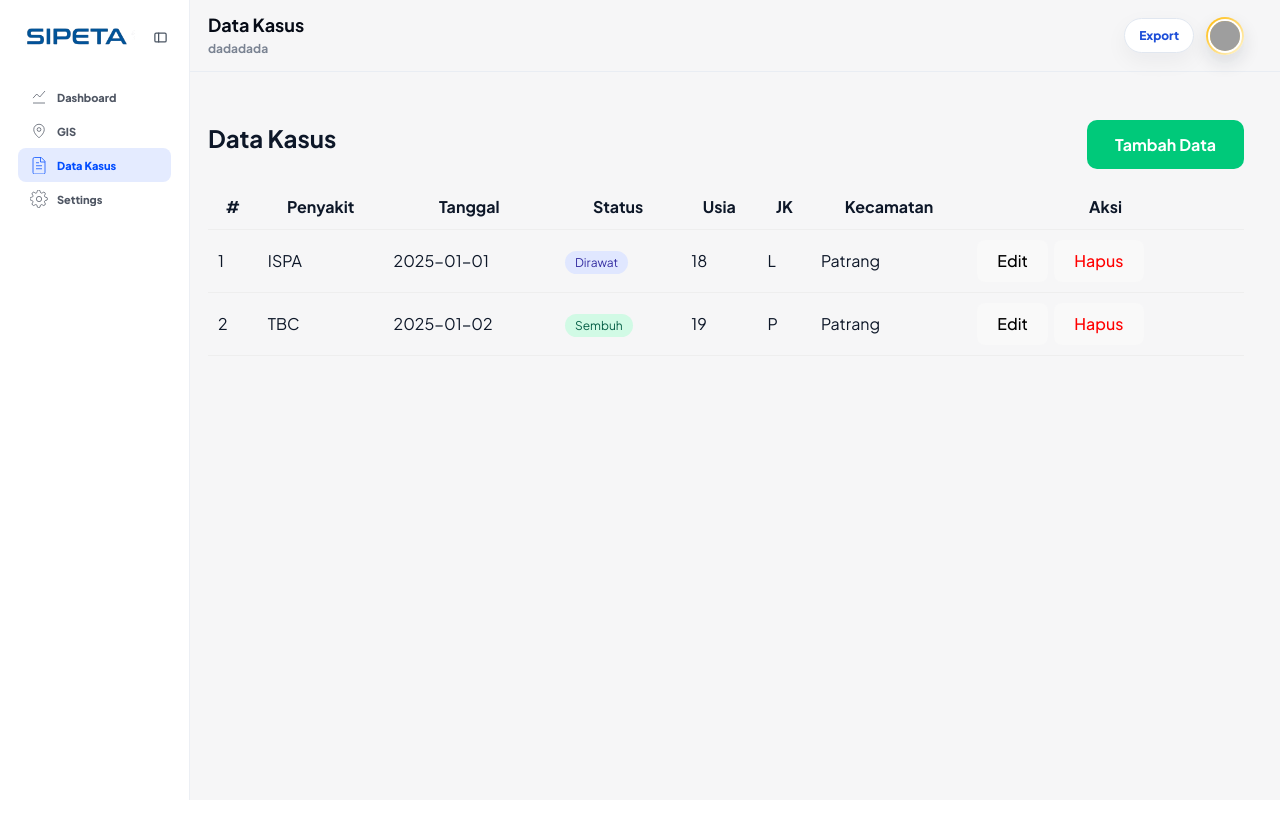
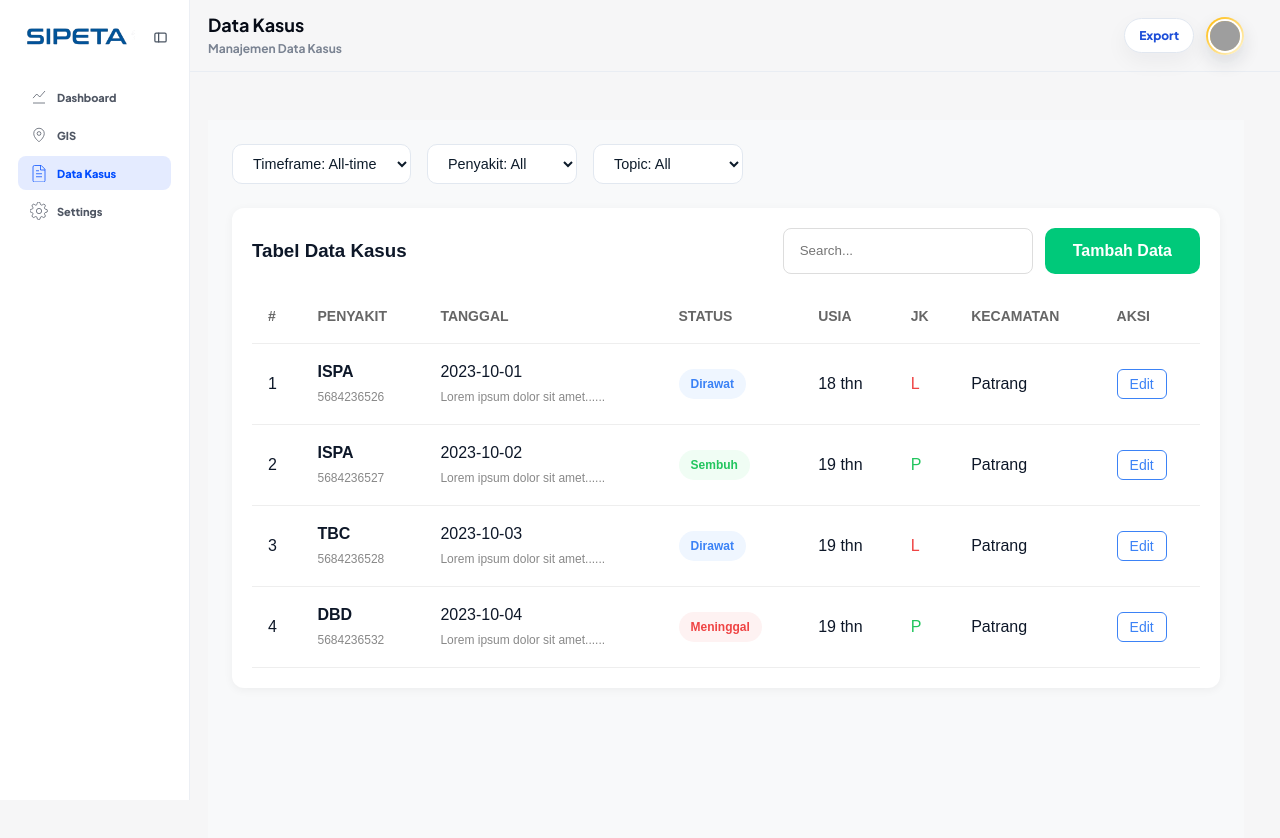
Before and after one commit to Addam884/SIPETA_WEB, a React (Vite) app in the folder sipeta-frontend/: page /admin in a window 1280 px wide. Both pictures are taken after a click on the button "Data Kasus". Shown: the top 838 px of the page. Before the commit the page ends 800 px from the top, so only its background shows below. Built offline with nearby package versions, Linux system fonts and the light colour scheme; grey boxes are pictures that could not be loaded.

Commit message:
Fix layout, dan childpage

```diff
--- a/sipeta-frontend/index.html
+++ b/sipeta-frontend/index.html
@@ -2,9 +2,9 @@
 <html lang="en">
   <head>
     <meta charset="UTF-8" />
-    <link rel="icon" type="image/svg+xml" href="/vite.svg" />
+    <link rel="icon" type="image/svg+xml" href="/logo2.png" />
     <meta name="viewport" content="width=device-width, initial-scale=1.0" />
-    <title>sipeta-frontend</title>
+    <title>SIPETA - Surveilans</title>
   </head>
   <body>
     <div id="root"></div>
--- a/sipeta-frontend/src/layouts/DashboardLayout.tsx
+++ b/sipeta-frontend/src/layouts/DashboardLayout.tsx
@@ -6,6 +6,7 @@ import "../styles/DashboardLayout.css";
 
 /*pagenya disini*/
 import Datakasus from "../pages/datakasus.tsx";
+import DashboarAdmin from "../pages/dashboard/AdminDashboard.tsx"
 
 /* ✅ TAMBAHAN ROLE */
 export type Role = "user" | "admin" | "superadmin";
@@ -85,10 +86,10 @@ const menuItems: MenuItem[] = [
 
 const pageDescriptions: Record<MenuKey, string> = {
   dashboard: "Ringkasan data surveilans penyakit menular.",
-  gis: "Tampilan peta GIS akan ditempatkan di area child page.",
-  settings: "Konfigurasi sistem akan ditempatkan di area child page.",
-  datakasus: "dadadada",
-  datamaster: "adadadadad"
+  gis: "Peta interaktif GIS.",
+  settings: "Konfigurasi akun kalian disini.",
+  datakasus: "Manajemen Data Kasus",
+  datamaster: "Manajemen Data Master"
 };
 
 /* ✅ HANYA TAMBAH PROPS */
@@ -125,7 +126,7 @@ useEffect(() => {
 
   //aktifin child page disini//
   const pageMap: Record<MenuKey, ReactNode> = {
-  dashboard: <div>Dashboard Page</div>, // nanti ganti component
+  dashboard: <DashboarAdmin/>,
   gis: <div>GIS Page</div>,
   datakasus: <Datakasus />,
   datamaster: <div>Data Master Page</div>,
--- a/sipeta-frontend/src/pages/datakasus.tsx
+++ b/sipeta-frontend/src/pages/datakasus.tsx
@@ -1,35 +1,67 @@
-import { useState } from "react";
-import "../styles/Datakasus.css";
+import React, { useState } from 'react';
+import '../styles/Datakasus.css';
 
-type DataKasus = {
+// Interface untuk tipe data kasus
+interface Kasus {
   id: number;
   penyakit: string;
+  kodePenyakit: string;
   tanggal: string;
-  status: "Dirawat" | "Sembuh" | "Meninggal" | "Inactive";
+  keterangan: string;
+  status: 'Dirawat' | 'Sembuh' | 'Inactive' | 'Meninggal';
   usia: number;
-  jk: "L" | "P";
+  jk: 'L' | 'P';
   kecamatan: string;
+}
+
+// Data Dummy
+const dummyData: Kasus[] = [
+  { id: 1, penyakit: 'ISPA', kodePenyakit: '5684236526', tanggal: '2023-10-01', keterangan: 'Lorem ipsum dolor sit amet...', status: 'Dirawat', usia: 18, jk: 'L', kecamatan: 'Patrang' },
+  { id: 2, penyakit: 'ISPA', kodePenyakit: '5684236527', tanggal: '2023-10-02', keterangan: 'Lorem ipsum dolor sit amet...', status: 'Sembuh', usia: 19, jk: 'P', kecamatan: 'Patrang' },
+  { id: 3, penyakit: 'TBC', kodePenyakit: '5684236528', tanggal: '2023-10-03', keterangan: 'Lorem ipsum dolor sit amet...', status: 'Dirawat', usia: 19, jk: 'L', kecamatan: 'Patrang' },
+  { id: 4, penyakit: 'DBD', kodePenyakit: '5684236532', tanggal: '2023-10-04', keterangan: 'Lorem ipsum dolor sit amet...', status: 'Meninggal', usia: 19, jk: 'P', kecamatan: 'Patrang' },
+];
+
+const Datakasus: React.FC = () => {
+  const [isAddModalOpen, setIsAddModalOpen] = useState(false);
+  const [isEditModalOpen, setIsEditModalOpen] = useState(false);
+  const [selectedKasus, setSelectedKasus] = useState<Kasus | null>(null);
+
+  // Helper untuk warna status
+  const getStatusClass = (status: string) => {
+    switch (status) {
+      case 'Dirawat': return 'status-dirawat';
+      case 'Sembuh': return 'status-sembuh';
+      case 'Inactive': return 'status-inactive';
+      case 'Meninggal': return 'status-meninggal';
+      default: return '';
+    }
   };
 
-const dummyData: DataKasus[] = [
-  { id: 1, penyakit: "ISPA", tanggal: "2025-01-01", status: "Dirawat", usia: 18, jk: "L", kecamatan: "Patrang" },
-  { id: 2, penyakit: "TBC", tanggal: "2025-01-02", status: "Sembuh", usia: 19, jk: "P", kecamatan: "Patrang" },
-];
-
-export default function DataKasusPage() {
-  const [data, setData] = useState<DataKasus[]>(dummyData);
-  const [openModal, setOpenModal] = useState(false);
+  const handleEditClick = (kasus: Kasus) => {
+    setSelectedKasus(kasus);
+    setIsEditModalOpen(true);
+  };
 
   return (
-    <div className="data-kasus">
-      <div className="data-kasus__header">
-        <h2>Data Kasus</h2>
-        <button onClick={() => setOpenModal(true)} className="btn-primary">
-          Tambah Data
-        </button>
+    <div className="data-kasus-container">
+
+      <div className="filters-container">
+        <select className="filter-select"><option>Timeframe: All-time</option></select>
+        <select className="filter-select"><option>Penyakit: All</option></select>
+        <select className="filter-select"><option>Topic: All</option></select>
       </div>
 
-      <table className="data-table">
+      <div className="table-card">
+        <div className="table-header-actions">
+          <h3>Tabel Data Kasus</h3>
+          <div style={{ display: 'flex', gap: '12px' }}>
+            <input type="text" placeholder="Search..." className="search-box" />
+            <button className="btn-primary" onClick={() => setIsAddModalOpen(true)}>Tambah Data</button>
+          </div>
+        </div>
+
+        <table>
           <thead>
             <tr>
               <th>#</th>
@@ -43,105 +75,128 @@ export default function DataKasusPage() {
             </tr>
           </thead>
           <tbody>
-          {data.map((item, i) => (
-            <tr key={item.id}>
-              <td>{i + 1}</td>
-              <td>{item.penyakit}</td>
-              <td>{item.tanggal}</td>
+            {dummyData.map((row, index) => (
+              <tr key={row.id}>
+                <td>{index + 1}</td>
                 <td>
-                <span className={`badge ${item.status.toLowerCase()}`}>
-                  {item.status}
-                </span>
+                  <strong>{row.penyakit}</strong><br />
+                  <span style={{ fontSize: '12px', color: '#888' }}>{row.kodePenyakit}</span>
                 </td>
-              <td>{item.usia}</td>
-              <td>{item.jk}</td>
-              <td>{item.kecamatan}</td>
                 <td>
-                <button className="btn-sm">Edit</button>
-                <button className="btn-sm danger">Hapus</button>
+                  {row.tanggal}<br />
+                  <span style={{ fontSize: '12px', color: '#888' }}>{row.keterangan.substring(0, 30)}...</span>
+                </td>
+                <td><span className={`status-badge ${getStatusClass(row.status)}`}>{row.status}</span></td>
+                <td>{row.usia} thn</td>
+                <td style={{ color: row.jk === 'L' ? '#ef4444' : '#22c55e' }}>{row.jk}</td>
+                <td>{row.kecamatan}</td>
+                <td>
+                  <button className="btn-outline" onClick={() => handleEditClick(row)}>Edit</button>
                 </td>
               </tr>
             ))}
           </tbody>
         </table>
+      </div>
 
-      {openModal && (
-        <TambahDataModal onClose={() => setOpenModal(false)} />
+      {/* MODAL TAMBAH DATA */}
+      {isAddModalOpen && (
+        <div className="modal-overlay">
+          <div className="modal-content">
+            <div className="modal-header">
+              <h3>Tambah Data Kasus</h3>
+              <button className="close-btn" onClick={() => setIsAddModalOpen(false)}>&times;</button>
+            </div>
+
+            <div className="form-grid">
+              <div className="form-group"><label>Penyakit</label><input type="text" /></div>
+              <div className="form-group"><label>Usia</label><input type="number" /></div>
+              <div className="form-group"><label>Status</label>
+                <select><option>Dirawat</option><option>Sembuh</option><option>Meninggal</option></select>
+              </div>
+              <div className="form-group"><label>Tanggal</label><input type="date" /></div>
+              <div className="form-group"><label>Jenis Kelamin</label>
+                <select><option>L</option><option>P</option></select>
+              </div>
+              <div className="form-group"><label>Kecamatan</label><input type="text" /></div>
+              <div className="form-group"><label>Kode Penyakit</label><input type="text" /></div>
+            </div>
+
+            <div className="modal-actions-row">
+              <button className="btn-primary">Tambah Data Manual</button>
+            </div>
+
+            <div className="info-note">
+              Note : Unggah file berformat CSV atau Excel (.xlsx) yang berisi data kasus penyakit sesuai template. Pastikan kolom meliputi tanggal_kasus, penyakit, wilayah, umur, dll.
+            </div>
+
+            <div className="modal-actions-row">
+              <label className="btn-success" style={{ cursor: 'pointer' }}>
+                Upload Data CSV/Excel
+                <input type="file" accept=".csv, .xlsx" style={{ display: 'none' }} />
+              </label>
+            </div>
+
+            <h4 style={{ marginTop: '20px' }}>Preview Data Upload</h4>
+            <div className="table-card" style={{ marginTop: '10px', padding: '10px' }}>
+               {/* Reusable table layout for preview */}
+               <table style={{ fontSize: '13px' }}>
+                  <thead>
+                    <tr><th>Penyakit</th><th>Tanggal</th><th>Status</th><th>Usia</th><th>JK</th></tr>
+                  </thead>
+                  <tbody>
+                    <tr><td colSpan={5} style={{ textAlign: 'center', color: '#888' }}>Belum ada data yang diunggah</td></tr>
+                  </tbody>
+               </table>
+            </div>
+
+            <div className="modal-actions-row" style={{ marginTop: '20px' }}>
+              <button className="btn-primary">Simpan Semua Data</button>
+            </div>
+          </div>
+        </div>
+      )}
+
+      {/* MODAL EDIT DATA */}
+      {isEditModalOpen && selectedKasus && (
+        <div className="modal-overlay">
+          <div className="modal-content" style={{ maxWidth: '600px' }}>
+            <div className="modal-header">
+              <h3>Edit Data Kasus</h3>
+              <button className="close-btn" onClick={() => setIsEditModalOpen(false)}>&times;</button>
+            </div>
+
+            <div className="form-grid" style={{ gridTemplateColumns: '1fr 1fr' }}>
+              <div className="form-group">
+                <label>Penyakit</label>
+                <input type="text" defaultValue={selectedKasus.penyakit} />
+              </div>
+              <div className="form-group">
+                <label>Status</label>
+                <select defaultValue={selectedKasus.status}>
+                  <option>Dirawat</option><option>Sembuh</option>
+                  <option>Inactive</option><option>Meninggal</option>
+                </select>
+              </div>
+              <div className="form-group">
+                <label>Usia</label>
+                <input type="number" defaultValue={selectedKasus.usia} />
+              </div>
+              <div className="form-group">
+                <label>Kecamatan</label>
+                <input type="text" defaultValue={selectedKasus.kecamatan} />
+              </div>
+            </div>
+
+            <div className="modal-actions-row" style={{ marginTop: '20px' }}>
+              <button className="btn-outline" onClick={() => setIsEditModalOpen(false)}>Batal</button>
+              <button className="btn-primary" onClick={() => setIsEditModalOpen(false)}>Simpan Perubahan</button>
+            </div>
+          </div>
+        </div>
       )}
     </div>
   );
-
-  type Props = {
-  onClose: () => void;
 };
 
-function TambahDataModal({ onClose }: Props) {
-  const [preview, setPreview] = useState<any[]>([]);
-
-  const handleFile = (e: React.ChangeEvent<HTMLInputElement>) => {
-    const file = e.target.files?.[0];
-    if (!file) return;
-
-    // sementara dummy preview
-    setPreview([
-      { penyakit: "ISPA", usia: 18, status: "Dirawat" },
-      { penyakit: "TBC", usia: 19, status: "Sembuh" },
-    ]);
-  };
-
-  return (
-    <div className="modal-overlay">
-      <div className="modal">
-        <h3>Tambah Data Kasus</h3>
-
-        {/* FORM */}
-        <div className="form-grid">
-          <input placeholder="Penyakit" />
-          <input placeholder="Usia" />
-          <input placeholder="Status" />
-          <input placeholder="Tanggal" />
-          <input placeholder="Jenis Kelamin" />
-          <input placeholder="Kecamatan" />
-          <input placeholder="Kode Penyakit" />
-        </div>
-
-        {/* UPLOAD */}
-        <div className="upload-section">
-          <input type="file" accept=".csv,.xlsx" onChange={handleFile} />
-          <button className="btn-success">Upload Data</button>
-        </div>
-
-        {/* PREVIEW */}
-        {preview.length > 0 && (
-          <>
-            <h4>Preview Data</h4>
-            <table className="data-table">
-              <thead>
-                <tr>
-                  <th>Penyakit</th>
-                  <th>Status</th>
-                  <th>Usia</th>
-                </tr>
-              </thead>
-              <tbody>
-                {preview.map((item, i) => (
-                  <tr key={i}>
-                    <td>{item.penyakit}</td>
-                    <td>{item.status}</td>
-                    <td>{item.usia}</td>
-                  </tr>
-                ))}
-              </tbody>
-            </table>
-          </>
-        )}
-
-        <div className="modal-footer">
-          <button onClick={onClose}>Batal</button>
-          <button className="btn-primary">Simpan Data</button>
-        </div>
-      </div>
-    </div>
-  );
-}
-}
+export default Datakasus;
--- a/sipeta-frontend/src/styles/DashboardLayout.css
+++ b/sipeta-frontend/src/styles/DashboardLayout.css
@@ -178,6 +178,7 @@
   text-align: left;
   cursor: pointer;
   transition: background 0.2s ease, color 0.2s ease, transform 0.2s ease;
+  margin-bottom: 4px;
 }
 
 .dashboard-menu__item:hover {
--- a/sipeta-frontend/src/styles/Datakasus.css
+++ b/sipeta-frontend/src/styles/Datakasus.css
@@ -1,84 +1,198 @@
-.data-kasus__header {
+/* DataKasus.css */
+.data-kasus-container {
+  padding: 24px;
+  background-color: #f8f9fa;
+  min-height: 100vh;
+  font-family: sans-serif;
+}
+
+.header-section {
   display: flex;
   justify-content: space-between;
+  align-items: center;
+  margin-bottom: 20px;
+}
+
+.header-section h2 {
+  margin: 0;
+  font-size: 24px;
+  color: #333;
+}
+
+.filters-container {
+  display: flex;
+  gap: 16px;
+  margin-bottom: 24px;
+}
+
+.filter-select {
+  padding: 8px 16px;
+  border: 1px solid #ddd;
+  border-radius: 8px;
+  background-color: white;
+  min-width: 150px;
+}
+
+.table-card {
+  background: white;
+  border-radius: 12px;
+  padding: 20px;
+  box-shadow: 0 2px 10px rgba(0,0,0,0.05);
+}
+
+.table-header-actions {
+  display: flex;
+  justify-content: space-between;
+  align-items: center;
   margin-bottom: 16px;
 }
 
-.data-table {
+.search-box {
+  padding: 8px 16px;
+  border: 1px solid #ddd;
+  border-radius: 8px;
+  width: 250px;
+}
+
+.btn-primary {
+  background-color: #3b82f6;
+  color: white;
+  border: none;
+  padding: 10px 20px;
+  border-radius: 8px;
+  cursor: pointer;
+  font-weight: 600;
+}
+
+.btn-success {
+  background-color: #22c55e;
+  color: white;
+  border: none;
+  padding: 10px 20px;
+  border-radius: 8px;
+  cursor: pointer;
+  font-weight: 600;
+}
+
+.btn-outline {
+  background-color: white;
+  color: #3b82f6;
+  border: 1px solid #3b82f6;
+  padding: 6px 12px;
+  border-radius: 6px;
+  cursor: pointer;
+  font-size: 14px;
+}
+
+/* Table Styles */
+table {
   width: 100%;
   border-collapse: collapse;
 }
 
-.data-table th,
-.data-table td {
-  padding: 10px;
+th, td {
+  padding: 16px;
+  text-align: left;
   border-bottom: 1px solid #eee;
 }
 
-.badge {
-  padding: 4px 10px;
-  border-radius: 12px;
-  font-size: 12px;
+th {
+  color: #666;
+  font-weight: 600;
+  font-size: 14px;
+  text-transform: uppercase;
 }
 
-.badge.dirawat { background: #e0e7ff; color: #3730a3; }
-.badge.sembuh { background: #d1fae5; color: #065f46; }
-.badge.meninggal { background: #fee2e2; color: #991b1b; }
-
-.btn-primary {
-  background: #2563eb;
-  color: white;
-  padding: 8px 14px;
-  border-radius: 8px;
+/* Status Badges */
+.status-badge {
+  padding: 6px 12px;
+  border-radius: 20px;
+  font-size: 12px;
+  font-weight: 600;
+  display: inline-block;
 }
 
-.btn-success {
-  background: #22c55e;
-  color: white;
-  padding: 8px 14px;
-  border-radius: 8px;
-}
+.status-dirawat { background-color: #eff6ff; color: #3b82f6; }
+.status-sembuh { background-color: #f0fdf4; color: #22c55e; }
+.status-inactive { background-color: #f1f5f9; color: #64748b; }
+.status-meninggal { background-color: #fef2f2; color: #ef4444; }
 
-.btn-sm {
-  margin-right: 6px;
-}
-
-.btn-sm.danger {
-  color: red;
-}
-
-/* MODAL */
+/* Modal Overlay */
 .modal-overlay {
   position: fixed;
-  inset: 0;
-  background: rgba(0,0,0,0.3);
+  top: 0;
+  left: 0;
+  width: 100%;
+  height: 100%;
+  background: rgba(0, 0, 0, 0.5);
   display: flex;
   justify-content: center;
   align-items: center;
+  z-index: 1000;
 }
 
-.modal {
+.modal-content {
   background: white;
-  padding: 20px;
-  width: 700px;
   border-radius: 12px;
+  padding: 24px;
+  width: 90%;
+  max-width: 1000px;
+  max-height: 90vh;
+  overflow-y: auto;
 }
 
+.modal-header {
+  display: flex;
+  justify-content: space-between;
+  align-items: center;
+  margin-bottom: 20px;
+}
+
+.close-btn {
+  background: none;
+  border: none;
+  font-size: 24px;
+  cursor: pointer;
+  color: #666;
+}
+
+/* Form Grid */
 .form-grid {
   display: grid;
   grid-template-columns: repeat(3, 1fr);
-  gap: 10px;
-  margin-bottom: 16px;
+  gap: 16px;
+  margin-bottom: 20px;
 }
 
-.upload-section {
+.form-group {
   display: flex;
-  gap: 10px;
-  margin-bottom: 16px;
+  flex-direction: column;
+  gap: 8px;
 }
 
-.modal-footer {
+.form-group label {
+  font-size: 14px;
+  color: #333;
+}
+
+.form-group input, .form-group select {
+  padding: 10px;
+  border: 1px solid #ddd;
+  border-radius: 6px;
+}
+
+.info-note {
+  background-color: #f8fafc;
+  padding: 12px;
+  border-left: 4px solid #3b82f6;
+  font-size: 13px;
+  color: #64748b;
+  margin: 20px 0;
+}
+
+.modal-actions-row {
   display: flex;
   justify-content: flex-end;
-  gap: 10px;
+  gap: 12px;
+  margin-top: 10px;
 }
```
Also changed, not shown: sipeta-frontend/public/logo2.png (added). Lines whose indentation alone changed are shown as unchanged.
